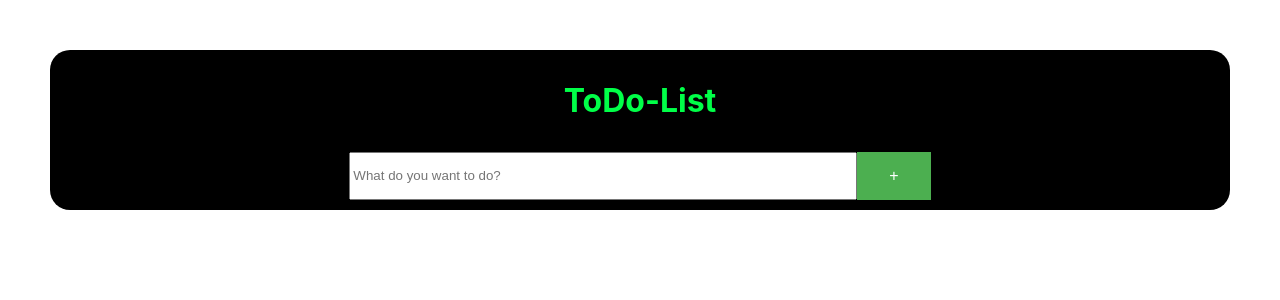
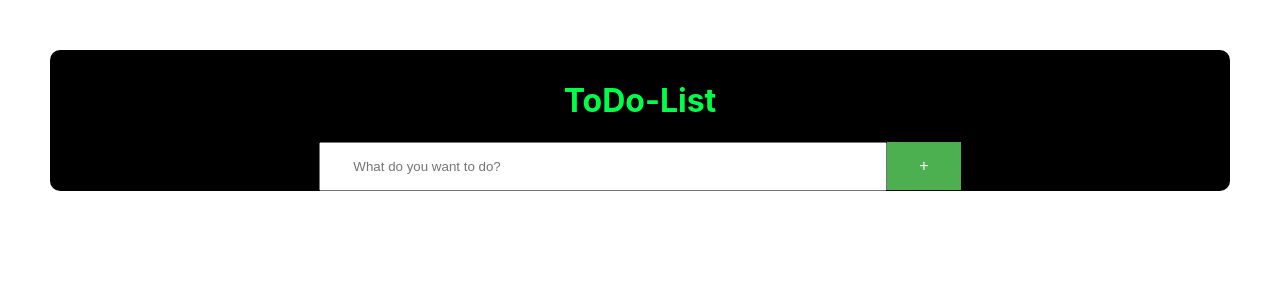
Before and after one commit to bhavyathashetty/todo, a React (Create React App) app: page / in a window 1280 px wide. Shown: the top 300 px of the page. Built offline with nearby package versions, Linux system fonts and the light colour scheme.

Commit message:
adding chnaged files

```diff
--- a/src/App.css
+++ b/src/App.css
@@ -3,9 +3,13 @@
   color: rgb(224, 240, 240);
   align-content: center;
   background-color: black;
-  border-radius: 20px;
+  border-radius: 10px;
 }
 h1{
   padding-top: 10px;
   color: rgb(0, 255, 72);
 }
+.input{
+  display: flex;
+  justify-content:center;
+}
--- a/src/App.js
+++ b/src/App.js
@@ -1,18 +1,88 @@
 import React from 'react';
 import './App.css';
 import Input from './components/Input/Input';
+import Add from './components/Button/Add';
+import Edit from './components/Button/Edit';
+import { useState, useEffect } from 'react';
+import Delete from './components/Button/Delete';
 
 
-class App extends React.Component {
+function App() {
+  const [userInput, setUserInput] = useState('');
+  const [todoList, setTodoList] = useState(() => {
+    const savedtodo = localStorage.getItem('todos');
+    if (savedtodo) {
+      return JSON.parse(savedtodo)
+    }
+    else {
+      return [];
+    }
+  })
 
-  render() {
-    return (
-      <div className="App">
-        <h1>ToDo-List</h1>
-        <Input/>
+  useEffect(() => {
+    localStorage.setItem('todos', JSON.stringify(todoList))
+  }, [todoList])
+
+
+
+  const handleInputChange = (e) => {
+    setUserInput(e.target.value)
+  }
+
+
+  const addNewTask = () => {
+    if (userInput !== '') {
+      setTodoList(todoList.concat(userInput))
+      setUserInput('')
+
+    }
+    document.getElementById('change').innerHTML = '+'
+  }
+
+
+
+  const deleteTodo = (todo) => {
+    // console.log(todo)
+    const newList = todoList.filter((item) => item !== todo);
+    setTodoList(newList);
+
+  }
+
+  const editTodo = (todo) => {
+    setUserInput(todo)
+    const newList = todoList.filter((item) => item !== todo);
+    setTodoList(newList);
+    document.getElementById('change').innerHTML = 'Edit'
+
+  }
+
+
+  return (
+    <div className="App">
+      <h1>ToDo-List</h1>
+      <div className='input'>
+        <Input userInput={userInput} handleInputChange={handleInputChange} />
+        <Add addNewTask={addNewTask} />
       </div>
-    );
-  }
+      {todoList.map(todo => {
+        return (
+          <div>
+            <ul className='list' >
+              <li> {todo}</li>
+              <div className='input'>
+                <Edit editTodo={editTodo} todo={todo} />
+                <Delete deleteTodo={deleteTodo} todo={todo} />
+              </div>
+            </ul>
+            <hr></hr>
+          </div>
+        )
+      })}
+
+
+    </div>
+  );
+
 }
 
 export default App;
--- a/src/components/AddButton/Add.js
+++ b/src/components/Button/Add.js
@@ -2,10 +2,10 @@ import React from "react";
 import './add.css';
 
 
-const Add =({addnewtask})=>{
+const Add =({addNewTask})=>{
     return(
         <div>
-            <button id="change" className="add" onClick={addnewtask}>+</button>
+            <button id="change" className="add" onClick={addNewTask}>+</button>
 
         </div>
     )
--- /dev/null
+++ b/src/components/Button/Delete.js
@@ -0,0 +1,13 @@
+import React from "react";
+
+
+
+const Delete =({deleteTodo,todo})=>{
+    return(
+        <div>
+            <button  className="delete" onClick={() => deleteTodo(todo)}>Delete</button>
+
+        </div>
+    )
+}
+export default Delete;
--- /dev/null
+++ b/src/components/Button/Edit.js
@@ -0,0 +1,13 @@
+import React from "react";
+
+
+
+const Edit =({editTodo,todo})=>{
+    return(
+        <div>
+            <button  className="edit" onClick={() => editTodo(todo)}>Edit</button>
+
+        </div>
+    )
+}
+export default Edit;
--- a/src/components/Input/Input.js
+++ b/src/components/Input/Input.js
@@ -1,80 +1,14 @@
 import React from "react";
-import { useState, useEffect } from "react";
-import Add from "../AddButton/Add";
 import './input.css'
 
-const Input = () => {
-    const [todolist, addtask] = useState(() => {
-        const savedtodo = localStorage.getItem('todos');
-        if (savedtodo) {
-            return JSON.parse(savedtodo)
-        }
-        else {
-            return [];
-        }
-    })
-
-    useEffect(() => {
-        localStorage.setItem('todos', JSON.stringify(todolist))
-    }, [todolist])
-
-    const addnewtask = () => {
-        if (userInput !== '') {
-            addtask(todolist.concat(userInput))
-            setUserInput('')
-
-        }
-    document.getElementById('change').innerHTML='+'
-    }
-
-    const [userInput, setUserInput] = useState('');
-    const handleInputChange = (e) => {
-        setUserInput(e.target.value)
-    }
-
-    const deletetodo = (todo) => {
-        // console.log(todo)
-        const newList = todolist.filter((item) => item !== todo);
-        addtask(newList);
-
-    }
-
-    const edittodo = (todo) => {
-        setUserInput(todo)
-        const newList = todolist.filter((item) => item !== todo);
-        addtask(newList);
-        document.getElementById('change').innerHTML='Edit'
-
-    }
-
-
-
+const Input = ({ userInput, handleInputChange }) => {
     return (
-        <div>
         <div className='input'>
             <input placeholder="What do you want to do?" value={userInput}
                 onChange={handleInputChange}
             />
-                <Add addnewtask={addnewtask} />
         </div>
-            {todolist.map(todo => {
-                return (
-                    <div>
-                        <ul className='list' >
-                            <li> {todo}</li>
-                            <div>
-                                <button className="edit" onClick={() => edittodo(todo)}>Edit</button>
-                                <button className="delete" onClick={() => deletetodo(todo)}>Delete</button>
 
-                            </div>
-                        </ul>
-                        <hr></hr>
-                    </div>
-                )
-            })}
-        </div>
     )
 }
-
-
 export default Input;
--- a/src/components/Input/input.css
+++ b/src/components/Input/input.css
@@ -1,10 +1,8 @@
-.input{
-    display: flex;
-    justify-content:center;
-    padding: 10px;
-}
+
 input{
     width: 500px;
+
+    padding: 15px 32px;
 
 }
 .list{
```
Also changed, not shown: src/components/Button/add.css (line endings or trailing spaces). Lines whose indentation alone changed are shown as unchanged.
